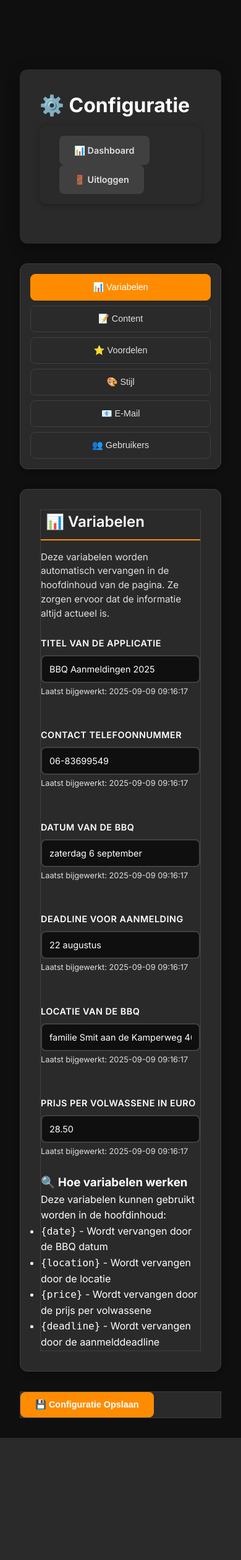
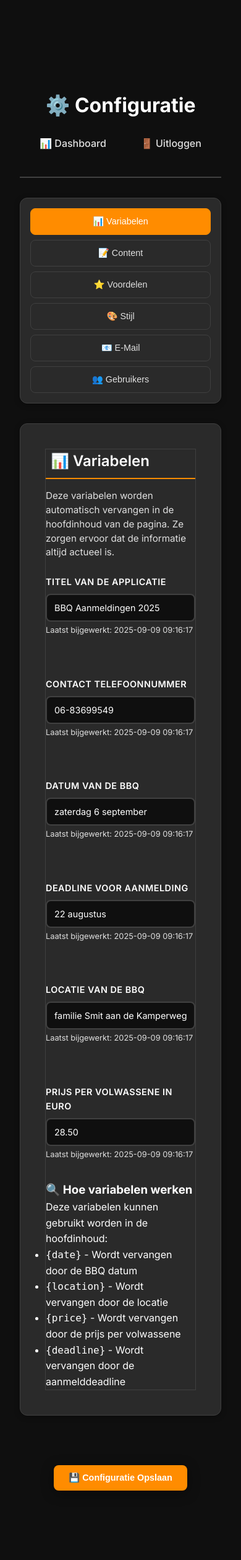
Before and after one commit to kay-arne/BBQ-App, a Flask app: page /admin/config in a window 390 px wide. Shown: the whole page at 62% size. Before the commit the page ends 2320 px from the top, so only its background shows below. Run offline with Flask 3, Linux system fonts and the light colour scheme; the visitor is signed in with stand-in values (Sample User, id 1); data comes from the database, SQL or seed files in the repository; some libraries are stand-ins or nearby versions.

Commit message:
Optimize config page layout and navigation
🎯 Save Button Improvements:
- Moved save button to center of page outside of card container
- Added dedicated save-button-container with centered alignment
- Enhanced button styling with larger padding and hover effects
- Removed card wrapper for cleaner appearance

📐 Navigation Layout Optimization:
- Right-aligned Dashboard and Uitloggen buttons at same height as title
- Removed background cards from navigation elements
- Added clean border-bottom separator instead of card styling
- Improved hover effects with subtle background highlights

🎨 Form Layout Optimization:
- Increased tab content padding from 2rem to 2.5rem for better breathing room
- Enhanced form group spacing from 1.5rem to 2rem
- Improved variables grid with larger minimum width (320px) and gap (2rem)
- Better visual hierarchy with consistent spacing throughout

📱 Responsive Design:
- Added responsive navigation for mobile devices
- Navigation buttons stack vertically on small screens
- Maintained centered alignment for save button on all screen sizes
- Improved mobile header layout with proper spacing

✨ Visual Improvements:
- Cleaner, less cluttered appearance
- Better use of whitespace for improved readability
- Consistent spacing and alignment throughout
- Professional, modern layout with proper visual hierarchy

```diff
--- a/static/style.css
+++ b/static/style.css
@@ -591,18 +591,19 @@ section {
 }
 
 .admin-header {
-    background: var(--card-bg);
-    padding: 2rem;
-    border-radius: var(--border-radius);
+    display: flex;
+    justify-content: space-between;
+    align-items: center;
+    padding: 2rem 0;
     margin-bottom: 2rem;
-    box-shadow: var(--shadow-medium);
+    border-bottom: 2px solid var(--border-color);
 }
 
 .admin-header h1 {
     color: var(--text-color);
     font-size: 2rem;
     font-weight: 700;
-    margin-bottom: 0.5rem;
+    margin: 0;
 }
 
 .admin-header p {
@@ -610,25 +611,25 @@ section {
     font-size: 1.1rem;
 }
 
-.admin-nav {
-    background: var(--card-bg);
-    padding: 1rem 2rem;
-    border-radius: var(--border-radius);
-    margin-bottom: 2rem;
-    box-shadow: var(--shadow-light);
+.admin-nav-right {
+    display: flex;
+    gap: 1.5rem;
+    align-items: center;
 }
 
-.admin-nav a {
+.admin-nav-right .nav-link {
     color: var(--text-light);
     text-decoration: none;
-    margin-right: 2rem;
     font-weight: 500;
+    font-size: 1rem;
+    padding: 0.5rem 1rem;
+    border-radius: var(--border-radius-small);
     transition: var(--transition);
 }
 
-.admin-nav a:hover,
-.admin-nav a.active {
+.admin-nav-right .nav-link:hover {
     color: var(--primary-color);
+    background: rgba(255, 140, 0, 0.1);
 }
 
 /* Admin Statistics Cards */
@@ -1042,7 +1043,7 @@ section {
 .tab-content {
     display: none;
     background: var(--card-bg);
-    padding: 2rem;
+    padding: 2.5rem;
     border-radius: var(--border-radius);
     box-shadow: var(--shadow-light);
     border: 1px solid var(--border-color);
@@ -1071,7 +1072,7 @@ section {
 
 /* Config Form Styles */
 .config-tabs + form .form-group {
-    margin-bottom: 1.5rem;
+    margin-bottom: 2rem;
 }
 
 .config-tabs + form .form-group label {
@@ -1114,8 +1115,8 @@ section {
 /* Variables Grid */
 .variables-grid {
     display: grid;
-    grid-template-columns: repeat(auto-fit, minmax(300px, 1fr));
-    gap: 1.5rem;
+    grid-template-columns: repeat(auto-fit, minmax(320px, 1fr));
+    gap: 2rem;
 }
 
 /* Benefits Grid */
@@ -1205,6 +1206,28 @@ section {
     font-size: 0.8rem;
 }
 
+/* Save Button Container */
+.save-button-container {
+    display: flex;
+    justify-content: center;
+    margin: 3rem 0;
+    padding: 2rem 0;
+}
+
+.btn-save {
+    padding: 1rem 3rem;
+    font-size: 1.1rem;
+    font-weight: 600;
+    border-radius: var(--border-radius);
+    box-shadow: var(--shadow-medium);
+    transition: var(--transition);
+}
+
+.btn-save:hover {
+    transform: translateY(-2px);
+    box-shadow: var(--shadow-heavy);
+}
+
 /* Responsive config tabs */
 @media (max-width: 768px) {
     .config-tabs {
@@ -1223,6 +1246,16 @@ section {
 
     .user-management {
         grid-template-columns: 1fr;
+    }
+
+    .admin-header {
+        flex-direction: column;
+        gap: 1rem;
+        text-align: center;
+    }
+
+    .admin-nav-right {
+        justify-content: center;
     }
 }
 
--- a/templates/admin_config.html
+++ b/templates/admin_config.html
@@ -65,9 +65,9 @@
     <div class="admin-container">
         <div class="admin-header">
             <h1>⚙️ Configuratie</h1>
-            <div class="admin-nav">
-                <a href="{{ url_for('admin_dashboard') }}" class="btn btn-secondary">📊 Dashboard</a>
-                <a href="{{ url_for('logout') }}" class="btn btn-secondary">🚪 Uitloggen</a>
+            <div class="admin-nav-right">
+                <a href="{{ url_for('admin_dashboard') }}" class="nav-link">📊 Dashboard</a>
+                <a href="{{ url_for('logout') }}" class="nav-link">🚪 Uitloggen</a>
             </div>
         </div>
 
@@ -422,11 +422,12 @@
                     </div>
                 </div>
             </div>
+        </form>
 
-            <div class="card">
-                <button type="submit" class="btn btn-primary btn-full" onclick="handleFormSubmit(); return false;">💾 Configuratie Opslaan</button>
-            </div>
-        </form>
+        <!-- Save Button - Centered -->
+        <div class="save-button-container">
+            <button type="submit" form="configForm" class="btn btn-primary btn-save" onclick="handleFormSubmit(); return false;">💾 Configuratie Opslaan</button>
+        </div>
 
         <!-- Separate form for user management -->
         <form action="{{ url_for('create_admin_user') }}" method="POST" id="createUserForm" style="display: none;">
```
